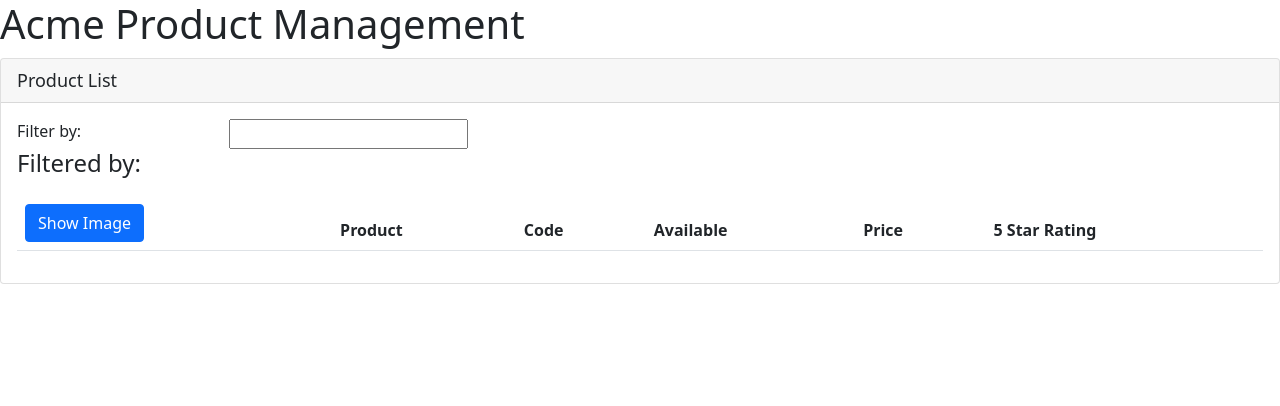
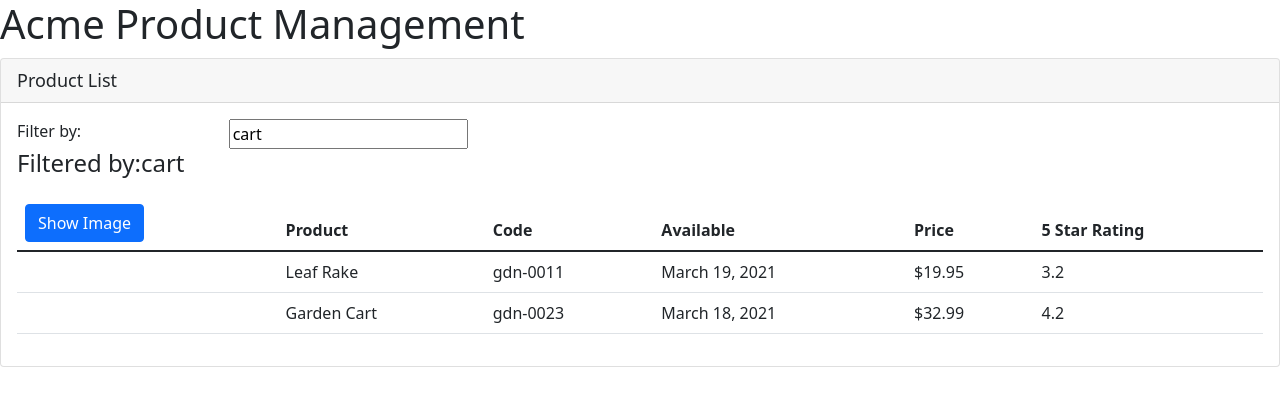
Before and after one commit to Riko098/angularplural, an Angular app in the folder APM-Start/: page / in a window 1280 px wide. Shown: the top 406 px of the page. Built offline with nearby package versions, Linux system fonts and the light colour scheme.

Commit message:
data-bind e pipe

```diff
--- a/APM-Start/src/app/app.module.ts
+++ b/APM-Start/src/app/app.module.ts
@@ -1,4 +1,5 @@
 import { NgModule } from '@angular/core';
+import { FormsModule } from '@angular/forms';
 import { BrowserModule } from '@angular/platform-browser';
 
 import { AppComponent } from './app.component';
@@ -6,7 +7,7 @@
 
 @NgModule({
   declarations: [ AppComponent, ProductListComponent ],
-  imports: [  BrowserModule],
+  imports: [  BrowserModule,FormsModule],
   bootstrap: [AppComponent]
 })
 export class AppModule { }
--- a/APM-Start/src/app/products/product-list.component.html
+++ b/APM-Start/src/app/products/product-list.component.html
@@ -5,21 +5,23 @@
     <div class="row">
       <div class="col-md-2">Filter by:</div>
       <div class="col-md-4">
-        <input type="text" />
+        <input type="text"
+        [(ngModel)]="listFilter"/>
       </div>
     </div>
     <div class="row">
       <div class="col-md-6">
-        <h4>Filtered by:</h4>
+        <h4>Filtered by:{{listFilter}}</h4>
       </div>
     </div>
     <div class="table-responsive">
-      <table class="table">
+      <table class="table" *ngIf='products.length'>
         <thead>
           <tr>
             <th>
-              <button class="btn btn-primary">
-                Show Image
+              <button  class="btn btn-primary"
+              (click)='toggleImage()'>
+               {{showImage? 'Hide':'Show'}} Image
               </button>
             </th>
             <th>Product</th>
@@ -31,8 +33,23 @@
         </thead>
         <tbody>
           <!--Implementar tbody aqui! -->
+          <tr *ngFor='let product of products'>
+            <!-- Imagem do produto -->
+          <td><img *ngIf='showImage'
+            [src]='product.imageUrl'
+            [title]='product.productName |uppercase'
+            [style.width.px]='imageWidth'
+            [style.margin.px]='imageMargin'
+            ></td>
+          <td>{{product.productName}}</td>
+          <td>{{product.productCode | lowercase}}</td>
+          <td>{{product.releaseDate}}</td>
+          <td>{{product.price | currency:'USD':'symbol':'1.2-2'}}</td>
+          <td>{{product.starRating}}</td>
+        </tr>
         </tbody>
       </table>
+
     </div>
   </div>
 </div>
--- a/APM-Start/src/app/products/product-list.component.ts
+++ b/APM-Start/src/app/products/product-list.component.ts
@@ -7,4 +7,35 @@
 
 export class ProductListComponent{
   pageTitle:string = "Product List";
+  imageWidth:number = 50;
+  imageMargin:number =2;
+  showImage:boolean = false;
+  listFilter:string = "cart";
+  products:any[]=[
+    {
+      "productId": 1,
+      "productName": "Leaf Rake",
+      "productCode": "GDN-0011",
+      "releaseDate": "March 19, 2021",
+      "description": "Leaf rake with 48-inch wooden handle.",
+      "price": 19.95,
+      "starRating": 3.2,
+      "imageUrl": "assets/images/leaf_rake.png"
+    },
+    {
+      "productId": 2,
+      "productName": "Garden Cart",
+      "productCode": "GDN-0023",
+      "releaseDate": "March 18, 2021",
+      "description": "15 gallon capacity rolling garden cart",
+      "price": 32.99,
+      "starRating": 4.2,
+      "imageUrl": "assets/images/garden_cart.png"
+    },
+
+
+  ];
+  toggleImage():void{
+    this.showImage = !this.showImage;
+  }
 }
```
